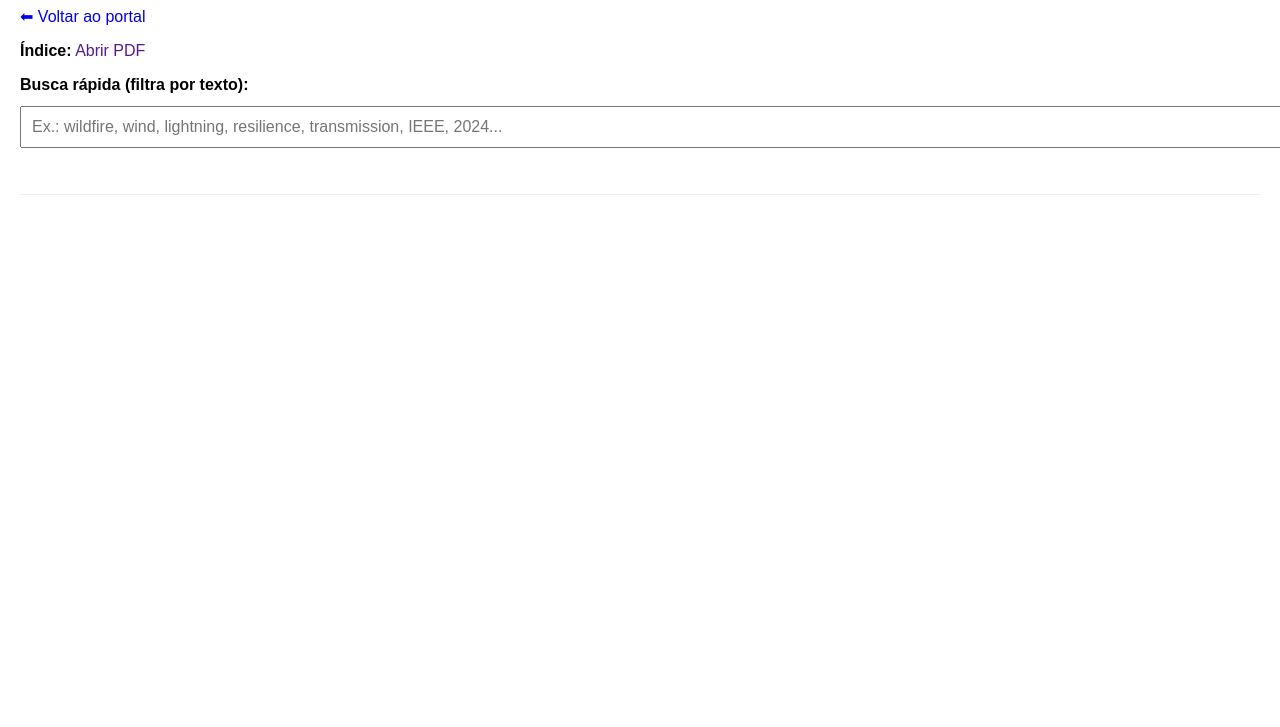
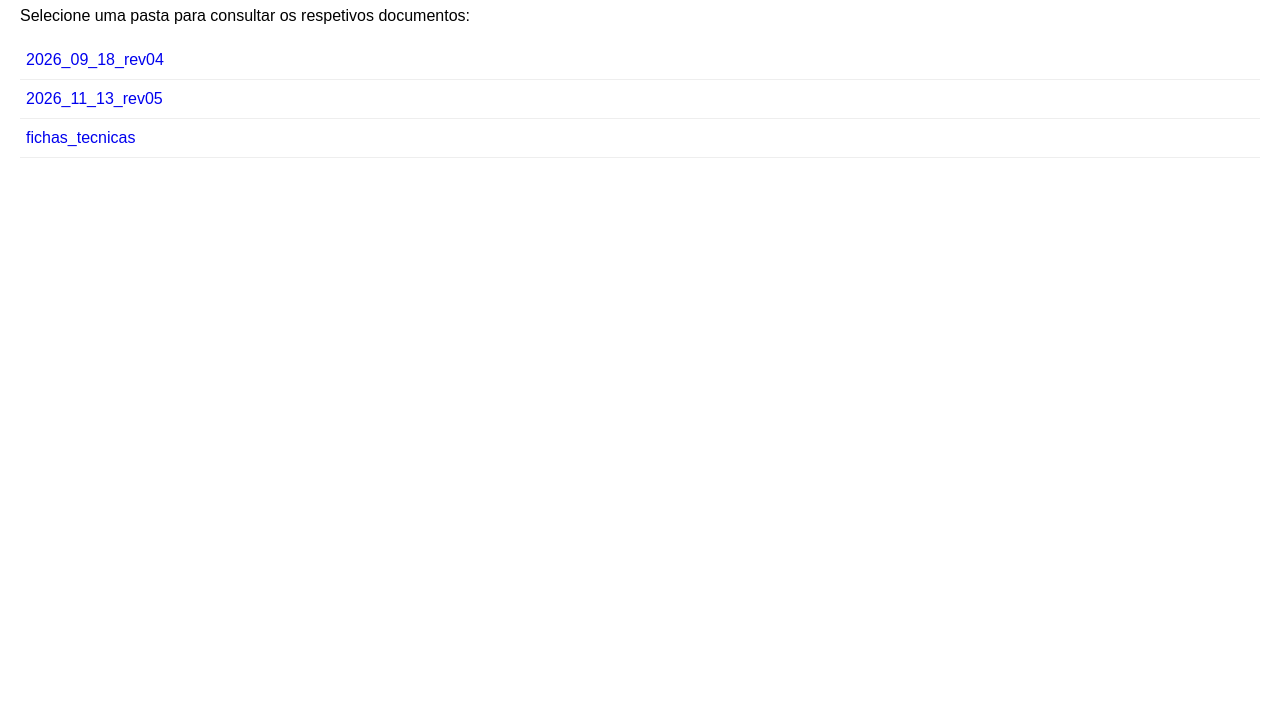
Before and after one commit to engprbo/proj_temp, a plain HTML site: page index.html in a window 1280 px wide. Shown: the part 73-800 px from the top of the page. Drawn offline with Linux system fonts and the light colour scheme.

Commit message:
Update index.html

```diff
--- a/index.html
+++ b/index.html
@@ -6,42 +6,20 @@
   <title>Índice - Projetos Temporários</title>
   <style>
     body { font-family: Arial, sans-serif; margin: 20px; }
-    input { width: 100%; padding: 10px; font-size: 16px; margin: 12px 0 18px; }
     ul { list-style: none; padding-left: 0; }
-    li { padding: 6px 0; border-bottom: 1px solid #eee; }
+    li { padding: 10px 6px; border-bottom: 1px solid #eee; }
     a { text-decoration: none; }
-    .meta { font-size: 12px; color: #555; }
+    a:hover { text-decoration: underline; }
   </style>
 </head>
 <body>
+  <h1>Índice do Repositório - Projetos Temporários</h1>
+  <p>Selecione uma pasta para consultar os respetivos documentos:</p>
 
-  <h1>Índice dos Projetos Temporários</h1>
-  <p>
-    <a href="https://engprbo.github.io/proj_temp/">⬅ Voltar ao portal</a>
-  </p>
-
-  <p><b>Índice:</b>
-    <a href="" target="_blank">Abrir PDF</a>
-  </p>
-
-  <label for="q"><b>Busca rápida (filtra por texto):</b></label>
-  <input id="q" type="text" placeholder="Ex.: wildfire, wind, lightning, resilience, transmission, IEEE, 2024..." />
-
-  <ul id="lista">
-	<li>
-	</li>
+  <ul>
+    <li><a href="2026_09_18_rev04/">2026_09_18_rev04</a></li>
+    <li><a href="2026_11_13_rev05/">2026_11_13_rev05</a></li>
+    <li><a href="fichas_tecnicas/">fichas_tecnicas</a></li>
   </ul>
-
-<script>
-  const q = document.getElementById('q');
-  const lista = document.getElementById('lista');
-  q.addEventListener('input', () => {
-    const term = q.value.toLowerCase();
-    [...lista.querySelectorAll('li')].forEach(li => {
-      li.style.display = li.innerText.toLowerCase().includes(term) ? '' : 'none';
-    });
-  });
-</script>
-
 </body>
 </html>
```
